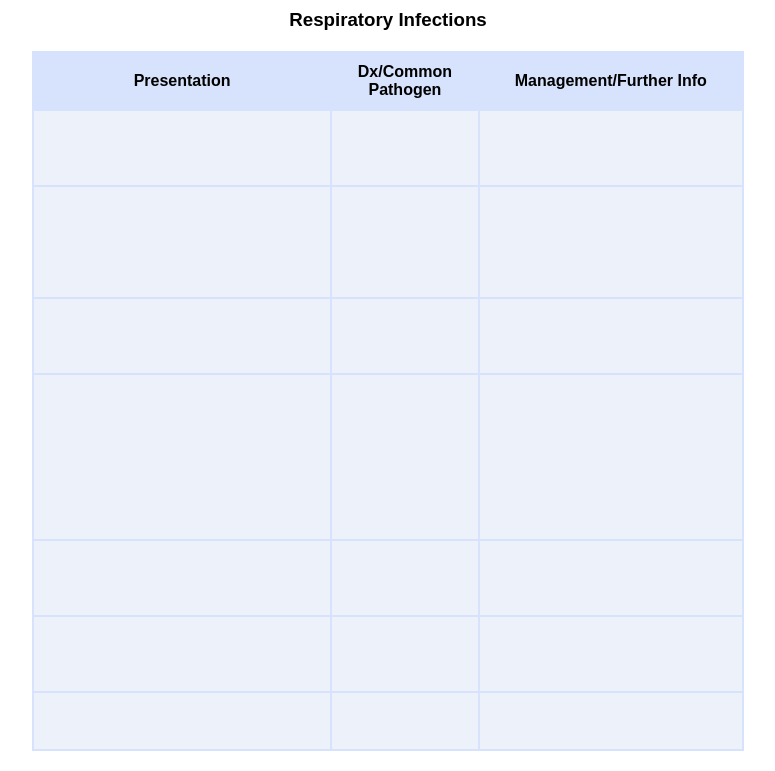
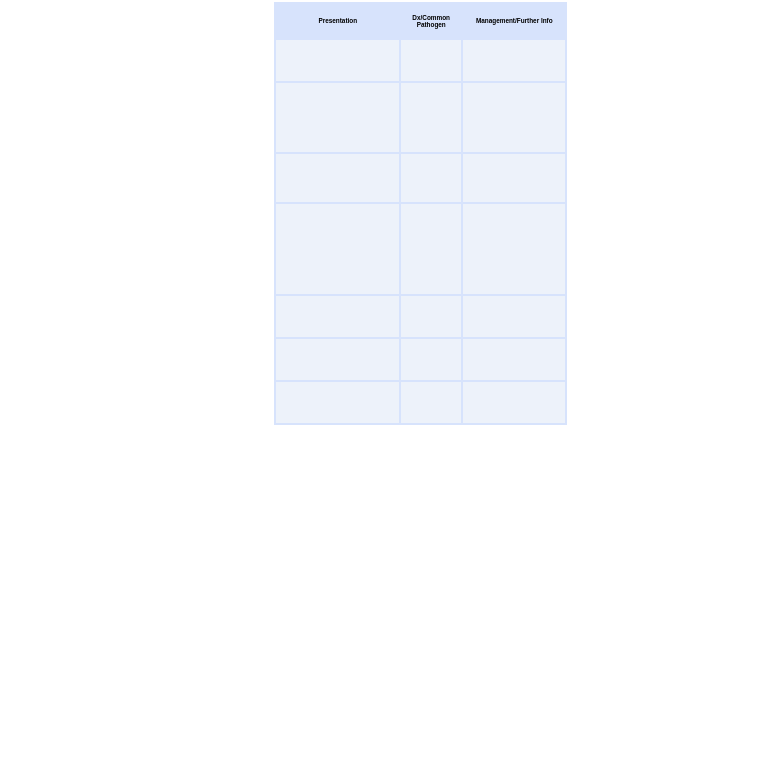
Before and after one commit to feathergames/feathergames.github.io, a plain HTML site: page revisionresource.html in a window 1280 px wide. Shown: the part 71-842 px from the top of the page, without its empty margins (252-1027 px from the left). After the commit the page ends 800 px from the top, so only its background shows below. Drawn offline with Linux system fonts and the light colour scheme.

Commit message:
Update revisionresource.html

```diff
--- a/revisionresource.html
+++ b/revisionresource.html
@@ -10,8 +10,9 @@
 		font-family:sans-serif;
 		margin: auto;
 		width: 100%;
-		max-width: 80ch;
+		max-width: 64ch;
 		margin: 20px auto;
+		font-size:0.5vw;
 	}
 	table {
 		width: 100%;
```
